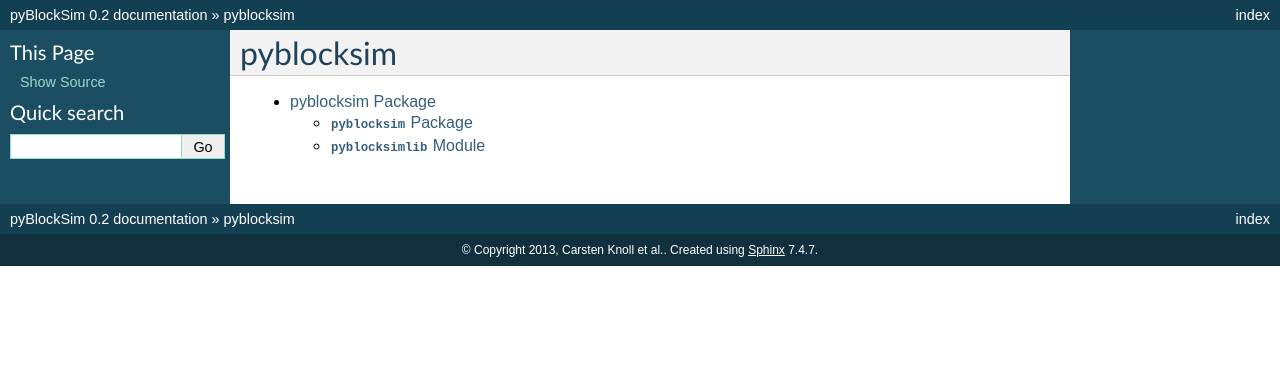
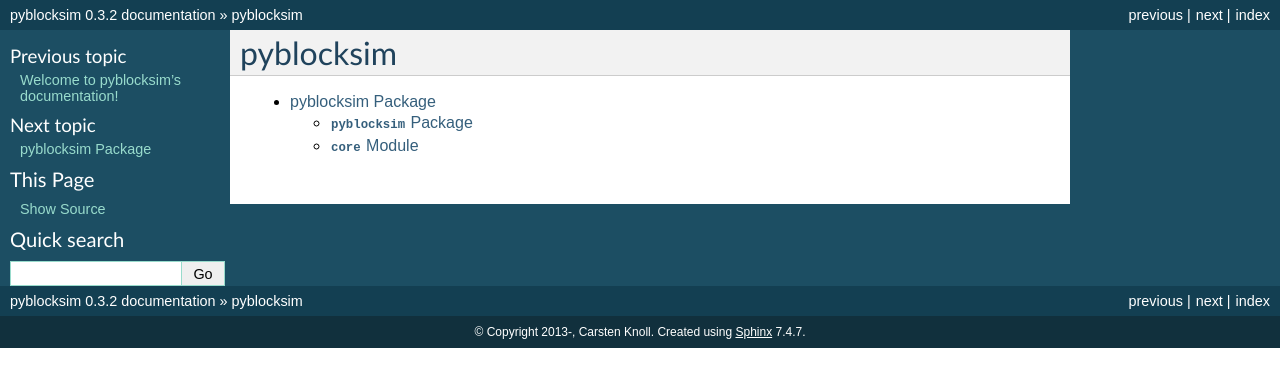
Before and after one commit to TUD-RST/pyblocksim, a Sphinx documentation site: the page built from doc/modules.rst, in a window 1280 px wide. Shown: the top 387 px of the page. Built offline with Sphinx 7.4.7, drawn with Linux system fonts in a browser that asks for light colours; pages that are not in the unit, such as notebooks, are missing from menus.

Commit message:
/doc: make docs compile with less warnings

```diff
--- a/doc/conf.py
+++ b/doc/conf.py
@@ -1,6 +1,6 @@
 # -*- coding: utf-8 -*-
 #
-# pyBlockSim documentation build configuration file, created by
+# pyblocksim documentation build configuration file, created by
 # sphinx-quickstart on Sat Jul 13 18:55:04 2013.
 #
 # This file is execfile()d with the current directory set to its containing dir.
@@ -48,17 +48,17 @@
 master_doc = "index"
 
 # General information about the project.
-project = "pyBlockSim"
-copyright = "2013, Carsten Knoll et al."
+project = "pyblocksim"
+copyright = "2013-, Carsten Knoll"
 
 # The version info for the project you're documenting, acts as replacement for
 # |version| and |release|, also used in various other places throughout the
 # built documents.
 #
 # The short X.Y version.
-version = "0.2"
+version = "0.3.2"
 # The full version, including alpha/beta/rc tags.
-release = "0.2"
+release = "0.3.2"
 
 # The language for content autogenerated by Sphinx. Refer to documentation
 # for a list of supported languages.
@@ -172,7 +172,7 @@
 # html_file_suffix = None
 
 # Output file base name for HTML help builder.
-htmlhelp_basename = "pyBlockSimdoc"
+htmlhelp_basename = "pyblocksimdoc"
 
 
 # -- Options for LaTeX output --------------------------------------------------
@@ -189,7 +189,7 @@
 # Grouping the document tree into LaTeX files. List of tuples
 # (source start file, target name, title, author, documentclass [howto/manual]).
 latex_documents = [
-    ("index", "pyBlockSim.tex", "pyBlockSim Documentation", "Carsten Knoll et al.", "manual"),
+    ("index", "pyblocksim.tex", "pyblocksim Documentation", "Carsten Knoll et al.", "manual"),
 ]
 
 # The name of an image file (relative to this directory) to place at the top of
@@ -217,7 +217,7 @@
 
 # One entry per manual page. List of tuples
 # (source start file, name, description, authors, manual section).
-man_pages = [("index", "pyblocksim", "pyBlockSim Documentation", ["Carsten Knoll et al."], 1)]
+man_pages = [("index", "pyblocksim", "pyblocksim Documentation", ["Carsten Knoll et al."], 1)]
 
 # If true, show URL addresses after external links.
 # man_show_urls = False
@@ -231,10 +231,10 @@
 texinfo_documents = [
     (
         "index",
-        "pyBlockSim",
-        "pyBlockSim Documentation",
+        "pyblocksim",
+        "pyblocksim Documentation",
         "Carsten Knoll et al.",
-        "pyBlockSim",
+        "pyblocksim",
         "One line description of project.",
         "Miscellaneous",
     ),
--- a/doc/index.rst
+++ b/doc/index.rst
@@ -3,7 +3,7 @@
    You can adapt this file completely to your liking, but it should at least
    contain the root `toctree` directive.
 
-Welcome to pyBlockSim's documentation!
+Welcome to pyblocksim's documentation!
 ======================================
 
 Contents:
--- a/doc/pyblocksim.rst
+++ b/doc/pyblocksim.rst
@@ -9,10 +9,10 @@
     :undoc-members:
     :show-inheritance:
 
-:mod:`pyblocksimlib` Module
+:mod:`core` Module
 ---------------------------
 
-.. automodule:: pyblocksim.pyblocksimlib
+.. automodule:: pyblocksim.core
     :members:
     :undoc-members:
     :show-inheritance:
```
Also changed, not shown: other parts of doc/index.rst (+1 -1 lines).
